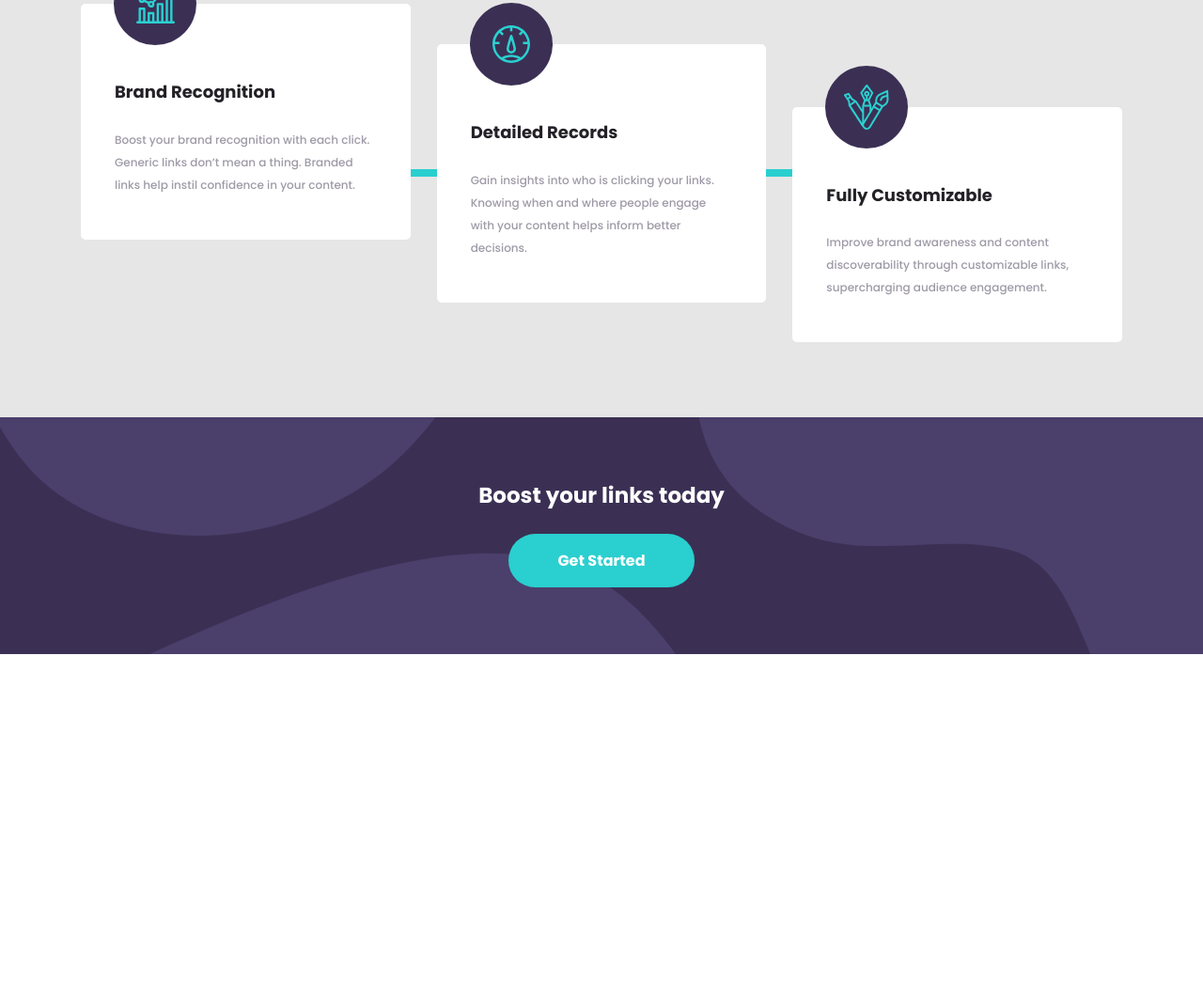
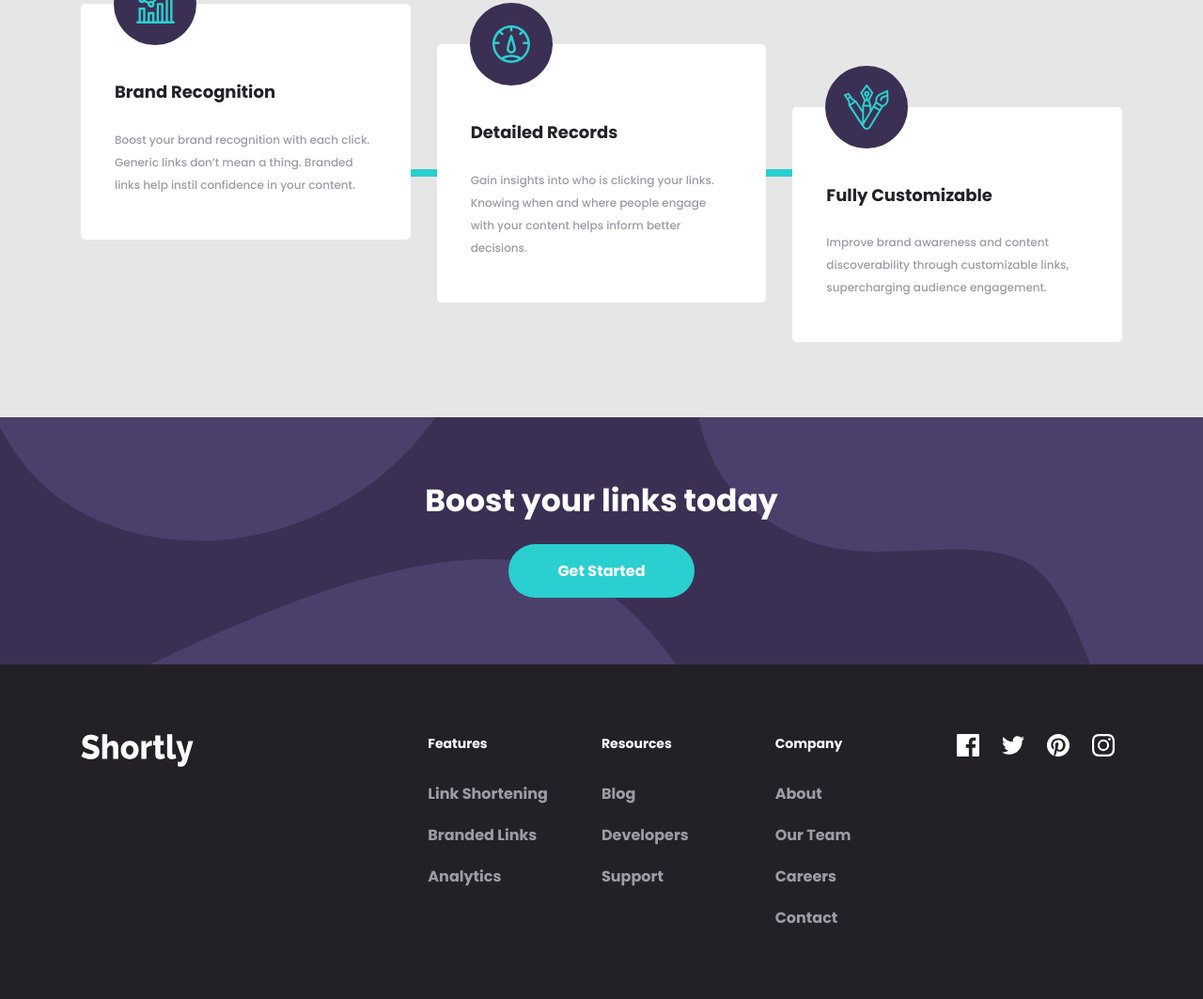
Before and after one commit to kentmichael/url-shortening-api, a website: page index.html in a window 1280 px wide. Shown: the part 1222-2285 px from the top of the page at 94% size. Before the commit the page ends 1918 px from the top, so only its background shows below. Drawn offline with Linux system fonts and the light colour scheme; files that its build step writes are made by us from their sources.

Commit message:
create footer, tweak cta

```diff
--- a/app/js/script.js
+++ b/app/js/script.js
@@ -2,13 +2,106 @@
 
 const menuButton = document.querySelector('#menu')
 const menuModal = document.querySelector('#menu-modal')
+
+const checkModalStatus = () => {
+  let status = menuModal.getAttribute('open')
+
+  return status===null ? false : true
+}
 
 menuButton.addEventListener('click', () => {
   if(checkModalStatus()) return menuModal.close()
   menuModal.show()
 })
 
-function checkModalStatus() {
-  let status = menuModal.getAttribute('open')
-  return status===null ? false : true
+/*
+
+*/
+
+class ShortenUrl {
+  _shortenUrl = []
+
+  // constructor(input) {
+  //   this.shortenUrl = input
+  // }
+
+  get shortenUrl() {
+    return this._shortenUrl
+  }
+
+  set shortenUrl(input) {
+    fetch(`https://api.shrtco.de/v2/shorten?url=${input}`)
+    .then(response => {
+      if(response.status!==201) throw new Error(response.statusText)
+      return response.json()
+    })
+    .then(data => {
+      this._shortenUrl.push({
+        link: input,
+        shortenedLink: data.result.full_short_link
+      })
+      console.log(this._shortenUrl)
+    })
+    .catch(err => {
+      console.log(err)
+    })
+  }
 }
+
+class DisplayShortenedLink extends ShortenUrl {
+
+}
+
+class CopyShortenedLink extends ShortenUrl {
+
+}
+
+const checkShortenUrlInput = input => {
+  let validUrl = /^(ftp|http|https):\/\/[^ "]+$/
+
+  if(!input) {
+    displayErrorMessage('Please add a link')
+    return false
+  }
+
+  return validUrl.test(input) ? true : false
+}
+
+const displayErrorMessage = errorMsg => {
+  const errorContainer = document.createElement('span')
+  const inputLabel = document.querySelector('.input-label')
+  const urlInput = document.querySelector('#url-input')
+  const shortenForm = document.querySelector('.shorten')
+
+  urlInput.classList.add('shorten__input--error')
+  shortenForm.classList.add('shorten__error')
+  errorContainer.setAttribute('id', 'error-msg')
+  errorContainer.innerText = errorMsg
+  inputLabel.appendChild(errorContainer)
+}
+
+const clearErrorMessage = () => {
+  const errorContainer = document.querySelector('#error-msg')
+  const inputLabel = document.querySelector('.input-label')
+  const urlInput = document.querySelector('#url-input')
+  const shortenForm = document.querySelector('.shorten')
+
+  if(!errorContainer) return
+
+  urlInput.classList.remove('shorten__input--error')
+  shortenForm.classList.remove('shorten__error')
+  inputLabel.removeChild(errorContainer)
+}
+
+const shortenUrlForm = document.querySelector('.shorten')
+const shortenUrlInput = document.querySelector('#url-input')
+const user = new ShortenUrl()
+
+shortenUrlForm.addEventListener('submit', ev => {
+  ev.preventDefault()
+
+  if(checkShortenUrlInput(shortenUrlInput.value)){
+    user.shortenUrl = shortenUrlInput.value
+    clearErrorMessage()
+  }
+})
--- a/app/scss/components/_cta.scss
+++ b/app/scss/components/_cta.scss
@@ -1,14 +1,31 @@
 @use '../util/' as *;
 
 .cta {
+  position: relative;
   display: inline-block;
   background-color: var(--cyan);
   border-radius: rem(30);
-  transition: opacity 300ms ease-in;
   font-weight: 700;
   color: var(--white);
 
+  &::before {
+    content: '';
+    position: absolute;
+    top: 0;
+    left: 50%;
+    transform: translateX(-50%);
+    width: 100%;
+    height: 100%;
+    display: block;
+    border-radius: inherit;
+    background-color: var(--white);
+    transition: opacity 300ms ease-in;
+    opacity: 0;
+  }
+
   &:hover {
-    opacity: .5;
+    &::before {
+      opacity: .5;
+    }
   }
 }
--- /dev/null
+++ b/app/scss/components/_footer-links.scss
@@ -0,0 +1,142 @@
+@use '../util/' as *;
+
+.footer-links {
+  display: grid;
+  grid-template-columns: 1fr;
+  grid-template-rows: auto;
+  gap: rem(48);
+  margin: 0;
+  padding: 0;
+  list-style-type: none;
+  text-align: center;
+  font-size: rem(12);
+  font-weight: 700;
+  color: var(--white);
+
+  @include breakpoint-up(medium) {
+    grid-template-columns: repeat(2, 1fr);
+    justify-content: space-between;
+    font-size: rem(14);
+  }
+
+  @include breakpoint-up(large) {
+    grid-template-columns: repeat(4, 1fr);
+    justify-content: space-between;
+    gap: 0;
+    text-align: left;
+  }
+
+  > li:not(:last-child) {
+
+    span {
+      display: block;
+      margin-bottom: rem(30);
+    }
+
+    ul {
+      margin: 0;
+      padding: 0;
+      list-style-type: none;
+
+      > *:not(:last-child) {
+        margin-bottom: rem(19);
+      }
+
+      li {
+        font-size: rem(14);
+
+        @include breakpoint-up(large) {
+          font-size: rem(16);
+        }
+
+        a {
+          color: var(--gray-violet);
+          transition: all 200ms ease-in;
+        }
+
+        a:hover {
+          color: var(--cyan);
+        }
+      }
+    }
+  }
+}
+
+.socmed-links {
+  display: flex;
+  flex-flow: row wrap;
+  justify-content: center;
+  gap: rem(24);
+  margin: 0;
+  padding: 0;
+  list-style-type: none;
+
+  li {
+    position: relative;
+    width: rem(24);
+    height: rem(24);
+    background-repeat: no-repeat;
+    background-size: contain;
+    background-position: center center;
+    cursor: pointer;
+
+    &::before{
+      content: '';
+      position: absolute;
+      top: 0;
+      display: block;
+      width: inherit;
+      height: inherit;
+      background-repeat: no-repeat;
+      background-size: contain;
+      background-position: center center;
+      opacity: 0;
+      transition: opacity 300ms ease-in;
+    }
+
+    &:hover {
+      &::before{
+        opacity: 1;
+      }
+    }
+
+    a {
+      display: block;
+      width: inherit;
+      height: inherit;
+      font-size: 0;
+    }
+  }
+
+  &__fb {
+    background-image: url('../images/icon-facebook.svg');
+
+    &::before{
+      background-image: url('../images/icon-facebook-hover.svg');
+    }
+  }
+
+  &__twitter {
+    background-image: url('../images/icon-twitter.svg');
+
+    &::before{
+      background-image: url('../images/icon-twitter-hover.svg');
+    }
+  }
+
+  &__pinterest {
+    background-image: url('../images/icon-pinterest.svg');
+
+    &::before{
+      background-image: url('../images/icon-pinterest-hover.svg');
+    }
+  }
+
+  &__insta {
+    background-image: url('../images/icon-instagram.svg');
+
+    &::before{
+      background-image: url('../images/icon-instagram-hover.svg');
+    }
+  }
+}
--- a/app/scss/components/_index.scss
+++ b/app/scss/components/_index.scss
@@ -1,3 +1,4 @@
 @forward 'menu-modal';
 @forward 'cta';
 @forward 'shorten';
+@forward 'footer-links';
--- a/app/scss/components/_shorten.scss
+++ b/app/scss/components/_shorten.scss
@@ -22,7 +22,36 @@
     background-position: center center;
   }
 
-  input[type='url'] {
+  &__error {
+
+    @include breakpoint-down(large) {
+      gap: rem(36);
+    }
+  }
+
+  .input-label {
+    position: relative;
+
+    @include breakpoint-up(medium) {
+      flex-grow: 4;
+    }
+
+    span {
+      position: absolute;
+      bottom: -35%;
+      display: block;
+      font-size: rem(11);
+      font-style: italic;
+      color: var(--red);
+
+      @include breakpoint-up(medium) {
+        font-size: rem(13);
+      }
+    }
+  }
+
+  &__input {
+    width: 100%;
     padding: rem(18);
     border: none;
     border-radius: rem(5);
@@ -37,9 +66,14 @@
       padding-inline: rem(32);
       font-size: rem(15);
     }
+
+    &--error {
+      border: rem(3) solid var(--red);
+      color: var(--red);
+    }
   }
 
-  button {
+  &__submit {
     border: none;
     border-radius: rem(5);
     padding-block: rem(16);
--- a/app/scss/layout/_footer.scss
+++ b/app/scss/layout/_footer.scss
@@ -1,10 +1,10 @@
 @use '../util/' as *;
 
 .footer {
-  text-align: center;
 
   &__section1 {
     padding-block: rem(96);
+    text-align: center;
     background-color: var(--dk-violet);
     background-image: url('../images/bg-boost-mobile.svg');
     background-repeat: no-repeat;
@@ -20,6 +20,10 @@
       margin-bottom: rem(27);
       font-size: rem(23);
       color: var(--white);
+
+      @include breakpoint-up(medium) {
+        font-size: rem(33);
+      }
     }
 
     a {
@@ -29,7 +33,30 @@
     }
   }
 
+  > div {
+    background-color: var(--very-dk-violet);
+  }
+
   &__section2 {
+    display: grid;
+    grid-template-columns: 1fr;
+    grid-template-rows: auto;
+    padding-block: rem(54);
 
+    @include breakpoint-up(large) {
+      grid-template-columns: 1fr 2fr;
+      padding-block: rem(74);
+    }
+
+    img {
+      place-self: center;
+      width: rem(120);
+      height: rem(35);
+      margin-bottom: rem(53);
+
+      @include breakpoint-up(large) {
+        place-self: start;
+      }
+    }
   }
 }
--- a/index.html
+++ b/index.html
@@ -56,9 +56,12 @@
     </div>
     <div class="features">
       <div class="features__shorten container">
-        <form action="#" class="shorten">
-          <input type="url" name="url-input" id="url-input" placeholder="Shorten a link here..." aria-label="URL Input field">
-          <button type="submit" id="shorten-btn" class="cta">Shorten It!</button>
+        <form class="shorten">
+          <label for="url-input" class="input-label">
+            <input type="url" name="url-input" id="url-input" placeholder="Shorten a link here..." aria-label="URL Input field" autofocus class="shorten__input">
+            <!-- <span>Please add a link</span> -->
+          </label>
+          <button type="submit" class="shorten__submit cta">Shorten It!</button>
         </form>
       </div>
       <section class="features__info container">
@@ -91,8 +94,45 @@
       <h2>Boost your links today</h2>
       <a href="#" class="cta">Get Started</a>
     </section>
-    <div class="footer__section2">
-
+    <div>
+      <div class="footer__section2 container">
+        <img src="./images/logo-footer.svg" alt="Website Logo">
+        <ul class="footer-links">
+          <li>
+            <span>Features</span>
+            <ul>
+              <li><a href="#">Link Shortening</a></li>
+              <li><a href="#">Branded Links</a></li>
+              <li><a href="#">Analytics</a></li>
+            </ul>
+          </li>
+          <li>
+            <span>Resources</span>
+            <ul>
+              <li><a href="#">Blog</a></li>
+              <li><a href="#">Developers</a></li>
+              <li><a href="#">Support</a></li>
+            </ul>
+          </li>
+          <li>
+            <span>Company</span>
+            <ul>
+              <li><a href="#">About</a></li>
+              <li><a href="#">Our Team</a></li>
+              <li><a href="#">Careers</a></li>
+              <li><a href="#">Contact</a></li>
+            </ul>
+          </li>
+          <li>
+            <ul class="socmed-links">
+              <li class="socmed-links__fb"><a href="#"></a></li>
+              <li class="socmed-links__twitter"><a href="#"></a></li>
+              <li class="socmed-links__pinterest"><a href="#"></a></li>
+              <li class="socmed-links__insta"><a href="#"></a></li>
+            </ul>
+          </li>
+        </ul>
+      </div>
     </div>
   </footer>
 </body>
```
Also changed, not shown: dist/script.js, dist/style.css, images/icon-facebook-hover.svg (added), images/icon-instagram-hover.svg (added), images/icon-pinterest-hover.svg (added), images/icon-twitter-hover.svg (added), images/logo-footer.svg (added), 2 other files.
